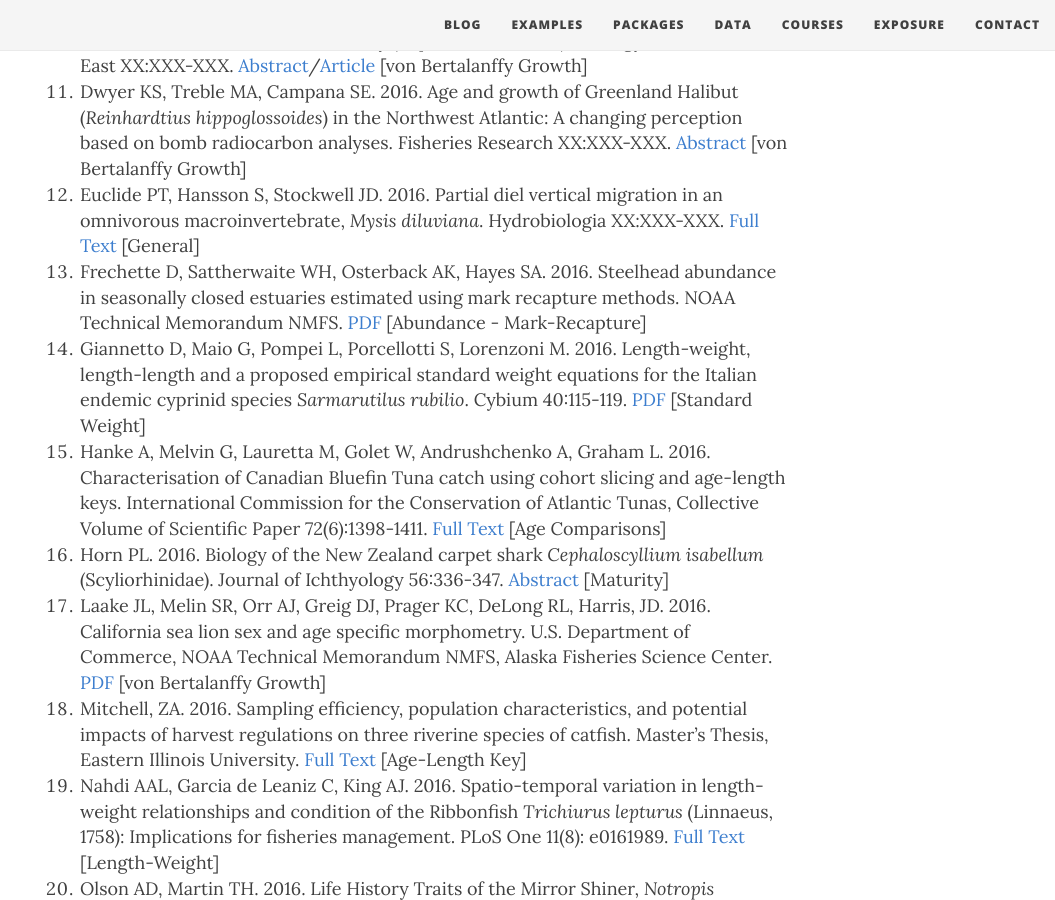
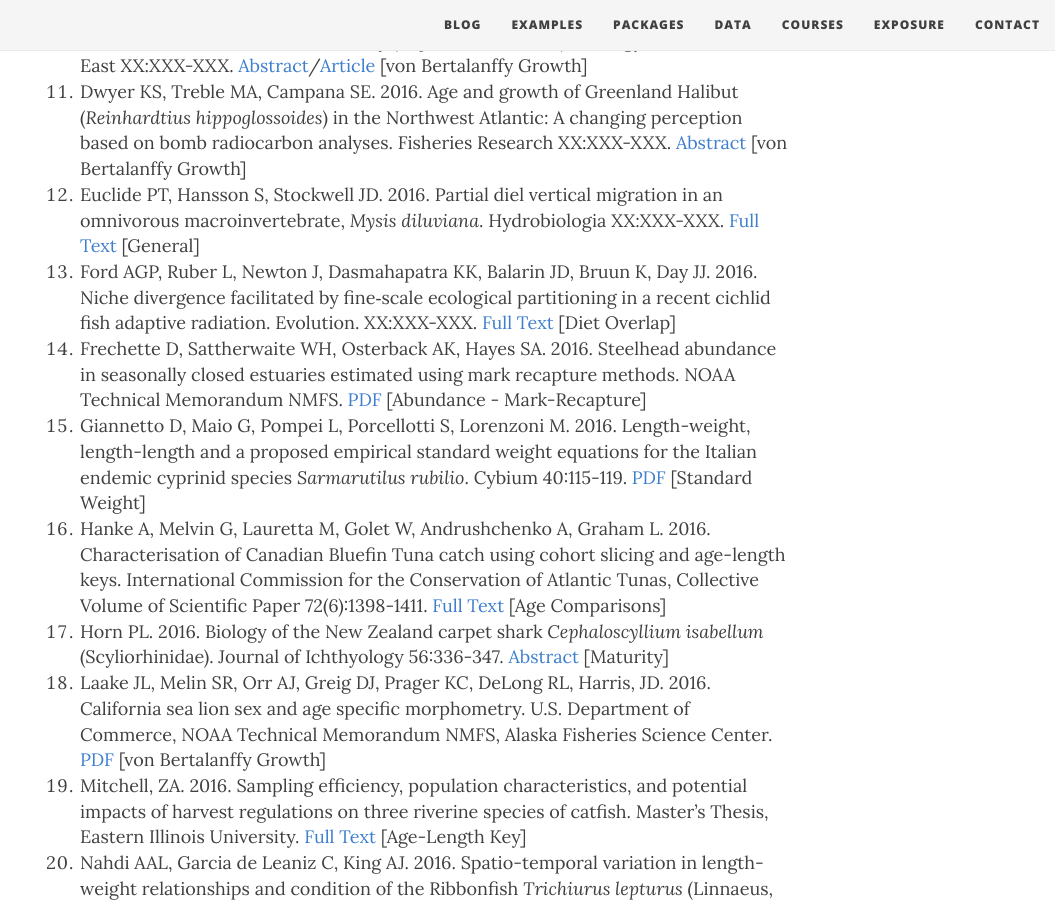
Before and after one commit to droglenc/fishR, a Jekyll site: the page built from exposure/exposure-citations16.md, in a window 1280 px wide and 900 px high, scrolled down 1270 px. Shown: the whole window, without its empty margins (225-1280 px from the left). Built offline with Jekyll 4.4.1, drawn with Linux system fonts in a browser that asks for light colours; nearby versions of some CDN libraries; some of the changed lines change nothing that is shown.

Commit message:
Added a new citation

```diff
--- a/exposure/exposure-citations16.md
+++ b/exposure/exposure-citations16.md
@@ -5,7 +5,7 @@ subtitle: fishR and FSA is Being Used!!
 css: "/css/exposure-citation.css"
 ---
 
-The [**IFAR** book](http://derekogle.com/IFAR/), **fishR** website, or the **FSA** package were cited in the following <span id="contact-div">29</span> publications.
+The [**IFAR** book](http://derekogle.com/IFAR/), **fishR** website, or the **FSA** package were cited in the following <span id="contact-div">30</span> publications.
 
 1. Allen BE.  2016.  Growth, mortality, and genetic structure: Effects of harvest and management s
 trategies on Walleye (*Sander vitreus*) populations in Alberta, Canada.  Master's Thesis, Univ. Calgary.  [Full Text](http://theses.ucalgary.ca/jspui/bitstream/11023/3004/3/ucalgary_2016_allen_brandon.pdf) [Age-Length Key, Mortality]
@@ -20,6 +20,7 @@ trategies on Walleye (*Sander vitreus*) populations in Alberta, Canada.  Master'
 1. Çiçeka K, Kumaş M, Ayaza D, Tokc CV.  2016.  A skeletochronological study of age, growth and longevity in two freshwater turtles, *Emys orbicularis* and *Mauremys rivulata*, from Mediterranean Turkey (Reptilia: Testudines).  Zoology in the Middle East XX:XXX-XXX.  [Abstract](http://www.tandfonline.com/doi/abs/10.1080/09397140.2016.1144277)/[Article](https://www.researchgate.net/publication/293827479_A_skeletochronological_study_of_age_growth_and_longevity_in_two_freshwater_turtles_Emys_orbicularis_and_Mauremys_rivulata_from_Mediterranean_Turkey_Reptilia_Testudines) [von Bertalanffy Growth]
 1. Dwyer KS, Treble MA, Campana SE.  2016.  Age and growth of Greenland Halibut (*Reinhardtius hippoglossoides*) in the Northwest Atlantic: A changing perception based on bomb radiocarbon analyses.  Fisheries Research XX:XXX-XXX. [Abstract](http://www.sciencedirect.com/science/article/pii/S0165783616300169) [von Bertalanffy Growth]
 1. Euclide PT, Hansson S, Stockwell JD.  2016.  Partial diel vertical migration in an omnivorous macroinvertebrate, *Mysis diluviana*.  Hydrobiologia XX:XXX-XXX.  [Full Text](http://link.springer.com/article/10.1007/s10750-016-2982-5) [General]
+1. Ford AGP, Ruber L, Newton J, Dasmahapatra KK, Balarin JD, Bruun K, Day JJ.  2016.  Niche divergence facilitated by fine‐scale ecological partitioning in a recent cichlid fish adaptive radiation. Evolution. XX:XXX-XXX.  [Full Text](http://onlinelibrary.wiley.com/doi/10.1111/evo.13072/pdf) [Diet Overlap]
 1. Frechette D, Sattherwaite WH, Osterback AK, Hayes SA.  2016.  Steelhead abundance in seasonally closed estuaries estimated using mark recapture methods.  NOAA Technical Memorandum NMFS.  [PDF](https://www.researchgate.net/profile/William_Satterthwaite/publication/299657318_Steelhead_abundance_in_seasonally_closed_estuaries_estimated_using_mark_recapture_methods/links/5703e62708ae13eb88b683e1.pdf) [Abundance - Mark-Recapture]
 1. Giannetto D, Maio G, Pompei L, Porcellotti S, Lorenzoni M.  2016.  Length-weight, length-length and a proposed empirical standard weight equations for the Italian endemic cyprinid species *Sarmarutilus rubilio*.  Cybium 40:115-119.  [PDF](https://www.researchgate.net/profile/Daniela_Giannetto/publication/303278340_Length-weight_length-length_and_a_proposed_empirical_standard_weight_equations_for_the_Italian_endemic_cyprinid_species_Sarmarutilus_rubilio/links/573ad3dc08ae9ace840e09a1.pdf)  [Standard Weight]
 1. Hanke A, Melvin G, Lauretta M, Golet W, Andrushchenko A, Graham L.  2016.  Characterisation of Canadian Bluefin Tuna catch using cohort slicing and age-length keys.  International Commission for the Conservation of Atlantic Tunas, Collective Volume of Scientific Paper 72(6):1398-1411. [Full Text](https://www.iccat.int/Documents/CVSP/CV072_2016/n_6/CV072061398.pdf) [Age Comparisons]
```
